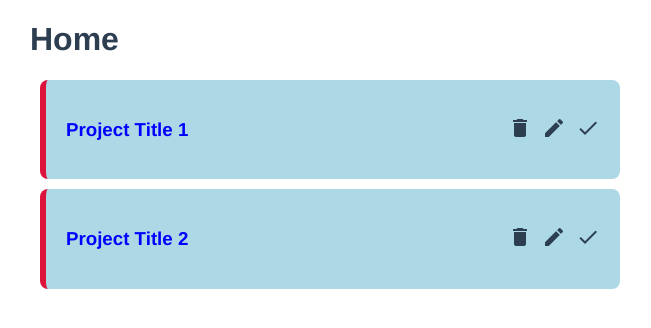
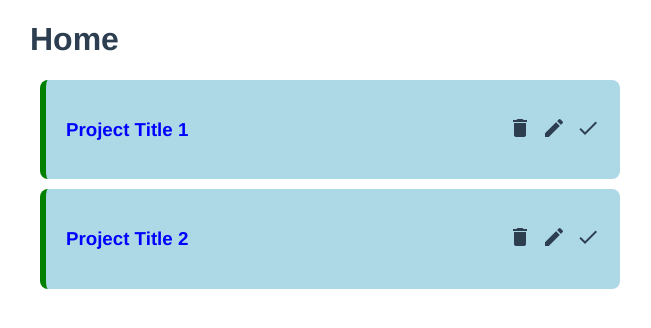
Before and after one commit to EiMohMohHtwe/Project-Planner, a Vue app: page / in a window 1280 px wide. Shown: the top 328 px of the page, without its empty margins (310-961 px from the left). Built offline with nearby package versions, Linux system fonts and the light colour scheme; data requests are answered from the project's data file.

Commit message:
add dynamic complete feature

```diff
--- a/database/db.json
+++ b/database/db.json
@@ -3,12 +3,14 @@
     {
       "id": 1,
       "title": "Project Title 1",
-      "detail": "Project detail 1"
+      "detail": "Project detail 1",
+      "complete": true
     },
     {
       "id": 2,
       "title": "Project Title 2",
-      "detail": "Project detail 2"
+      "detail": "Project detail 2",
+      "complete": true
     }
   ]
 }
--- a/src/components/SingleProject.vue
+++ b/src/components/SingleProject.vue
@@ -1,5 +1,5 @@
 <template>
-   <div class="project">
+   <div class="project" :class="{complete:project.complete}">
         <div class="flex">
             <div>
                 <h3 @click="showDetail=!showDetail">{{project.title}}</h3>
@@ -11,7 +11,7 @@
                 <span class="material-icons">
                     edit
                 </span>
-                <span class="material-icons">
+                <span class="material-icons" @click="completeProject">
                     done
                 </span>
             </div>
@@ -35,6 +35,24 @@ export default {
             fetch(deleteRoute,{method:"DELETE"})
             .then(()=>{
                 this.$emit("delete",this.project.id)
+            })
+            .catch((err)=>{
+                console.log(err);
+            })
+        },
+        completeProject(){
+            let updateCompleteRoute=this.api+"/"+this.project.id;
+            fetch(updateCompleteRoute,{
+                method:"PATCH",
+                headers:{
+                    "Content-Type":"application/json"
+                },
+                body:JSON.stringify({
+                    complete:!this.project.complete
+                })
+            })
+            .then(()=>{
+                this.$emit("complete",this.project.id)
             })
             .catch((err)=>{
                 console.log(err);
@@ -68,5 +86,8 @@ export default {
         cursor:pointer;
         color:#808080
     }
+    .complete{
+        border-left-color: green;
+    }
 
 </style>
--- a/src/views/Home.vue
+++ b/src/views/Home.vue
@@ -2,7 +2,7 @@
   <div class="home">
   <h1>Home</h1>
     <div v-for="project in projects" :key="project.id">
-      <SingleProject :project="project" @delete="deleteProject"></SingleProject>
+      <SingleProject :project="project" @delete="deleteProject" @complete="completeProject"></SingleProject>
     </div>
   </div>
 </template>
@@ -24,6 +24,12 @@ export default {
       this.projects=this.projects.filter(project=>{
         return project.id!=id;
       })
+    },
+    completeProject(id){
+        let findProject=this.projects.find(project=>{
+          return project.id===id;
+        });
+        findProject.complete=!findProject.complete
     }
   },
   mounted(){
```
